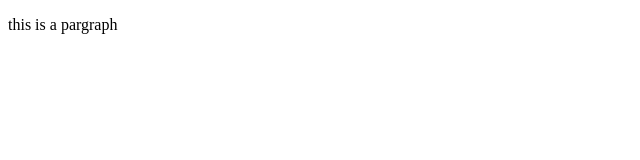
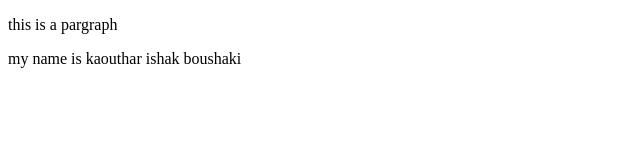
Before and after one commit to abdelrahimChernai/GitHubProject, a plain HTML site: page index.html in a window 1280 px wide. Shown: the whole page, without its empty margins (0-640 px from the left). Drawn offline with Linux system fonts and the light colour scheme.

Commit message:
commit name

```diff
--- a/index.html
+++ b/index.html
@@ -8,5 +8,6 @@
 </head>
 <body>
   <p>this is a pargraph</p>
+  <p>my name is kaouthar ishak boushaki</p>
 </body>
 </html>
```
